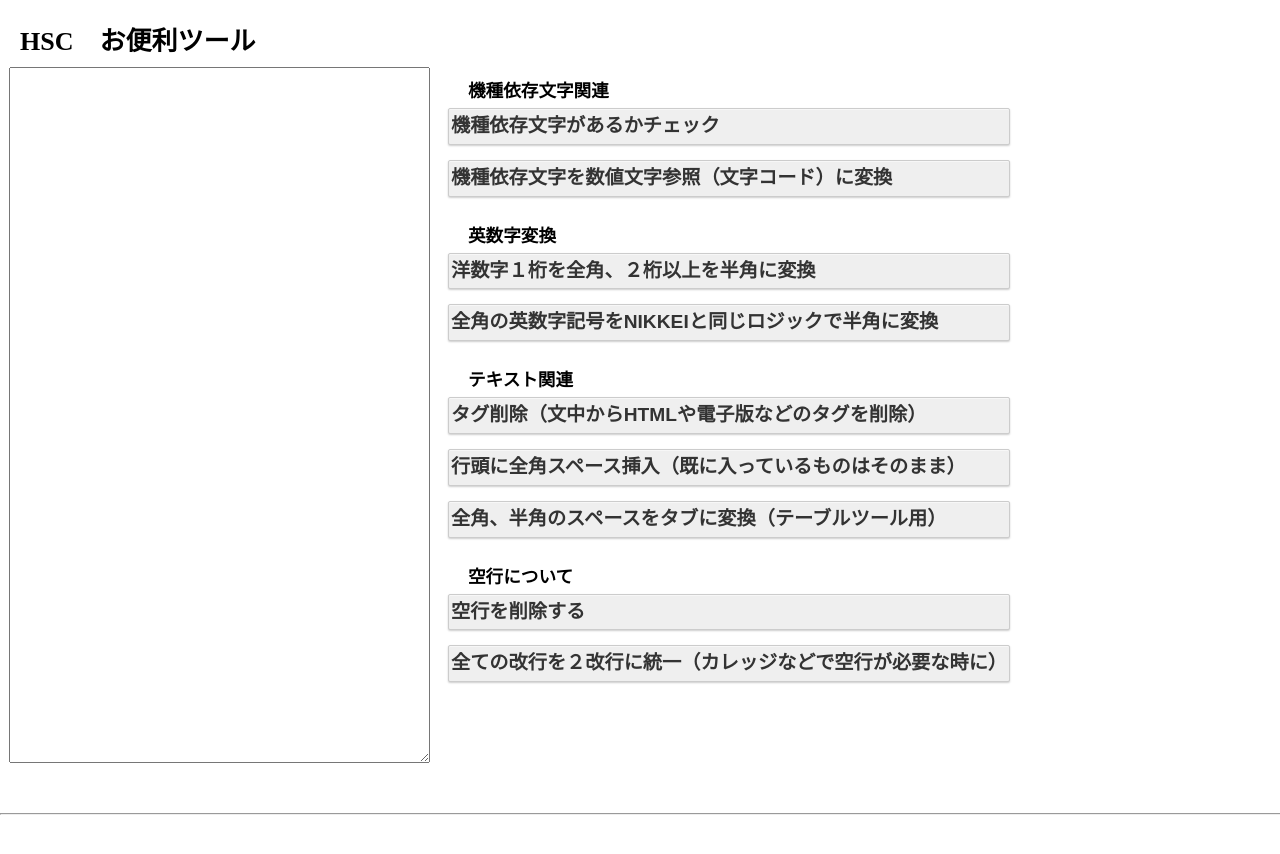
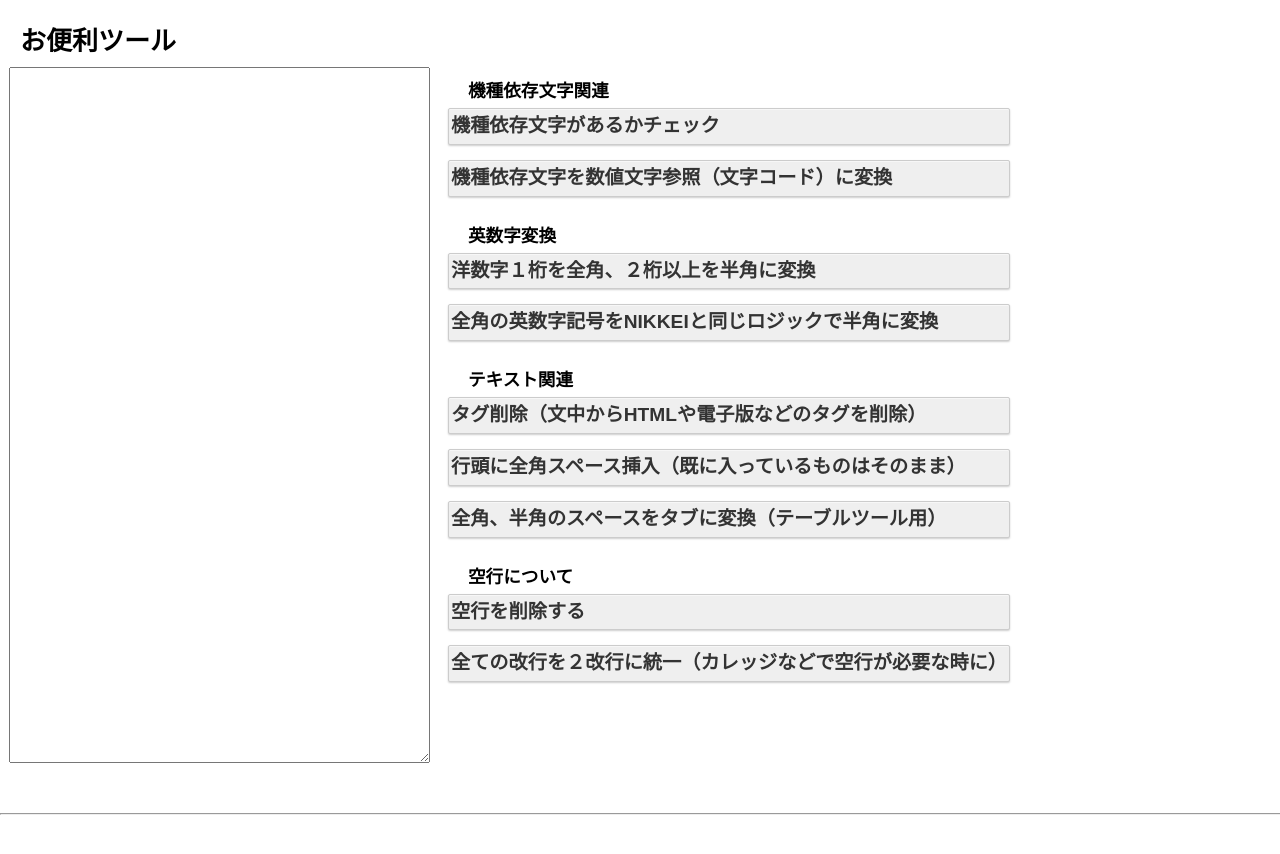
Before and after one commit to takaHayashi/web_tools, a plain HTML site: page index.html in a window 1280 px wide. Drawn offline with Linux system fonts and the light colour scheme.

Commit message:
Update index.html

```diff
--- a/index.html
+++ b/index.html
@@ -19,7 +19,7 @@
 <body>
 <div class="container">
 	<div class="block">
-		<h1>HSC　お便利ツール</h1>
+		<h1>お便利ツール</h1>
 		<form name="henkan">
 			<div class="block__element">
 				<div id="kome"></div>
```
